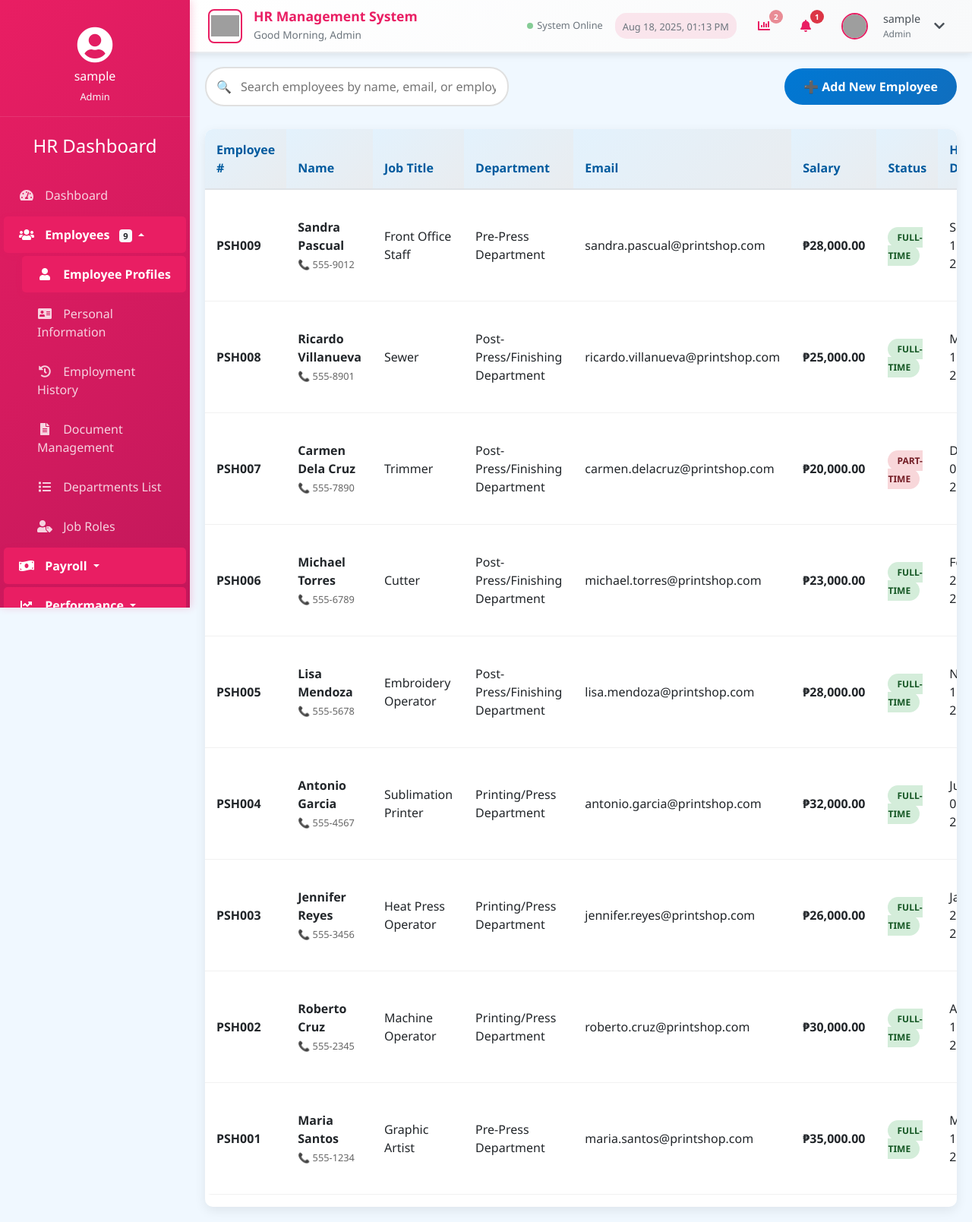
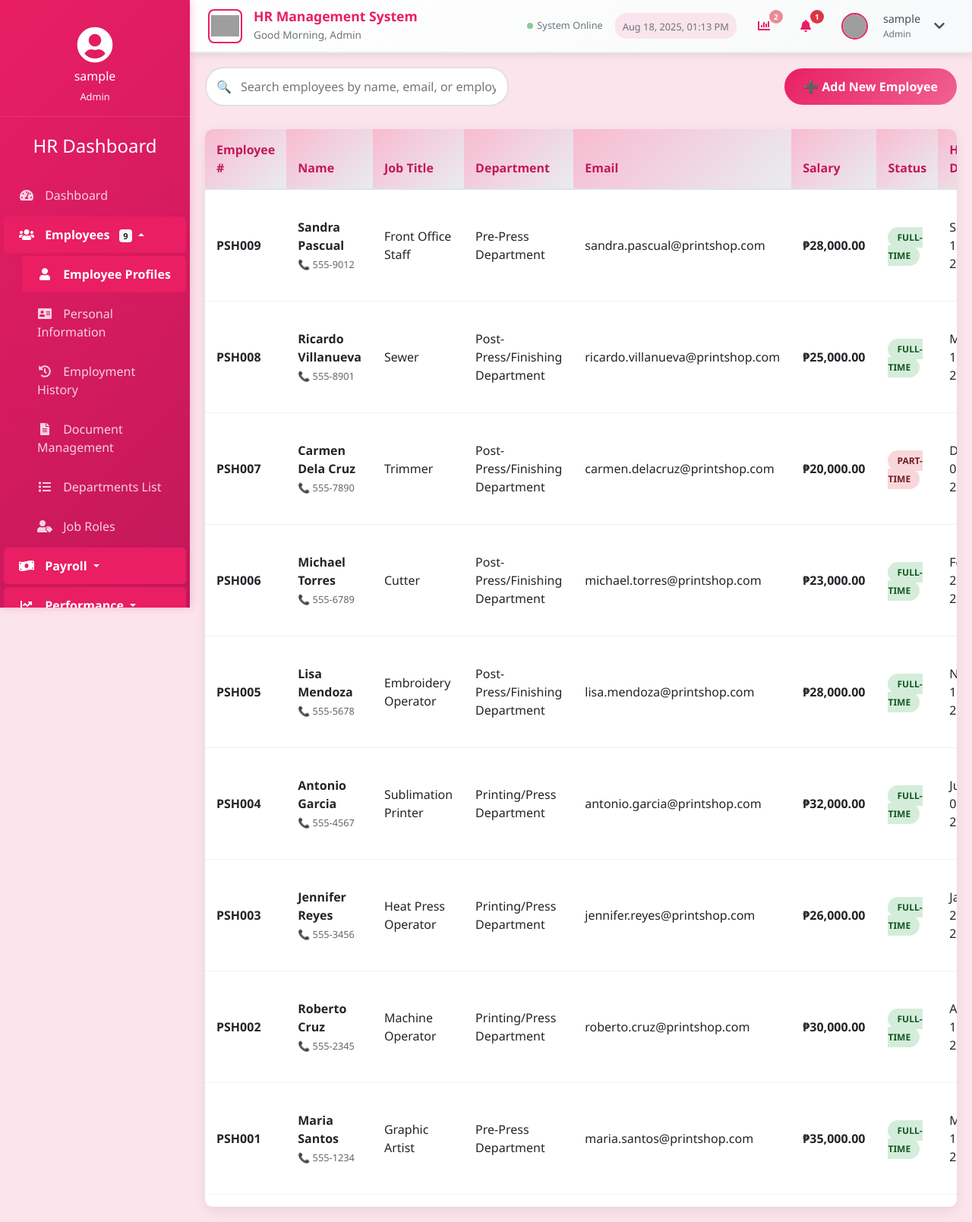
Before and after one commit to Tsrow181/HRMS_BSIS_02, a PHP site: page /HR/employee_profile.php in a window 1280 px wide. Shown: the whole page at 76% size. Run offline with PHP 8.4, Linux system fonts and the light colour scheme; the visitor is signed in with stand-in values (Sample User, id 1); data comes from the database, SQL or seed files in the repository; data that the repository does not hold is empty; grey boxes are pictures that could not be loaded.

Commit message:
Update employee_profile.php

```diff
--- a/employee_profile.php
+++ b/employee_profile.php
@@ -132,15 +132,15 @@ $jobRoles = $stmt->fetchAll(PDO::FETCH_ASSOC);
     <title>Employee Profile Management - HR System</title>
     <link rel="stylesheet" href="https://stackpath.bootstrapcdn.com/bootstrap/4.5.2/css/bootstrap.min.css">
     <link rel="stylesheet" href="https://cdnjs.cloudflare.com/ajax/libs/font-awesome/5.15.1/css/all.min.css">
-    <link rel="stylesheet" href="styles.css">
+    <link rel="stylesheet" href="styles.css?v=rose">
     <style>
         /* Additional custom styles for employee profile page */
         :root {
-            --azure-blue: #0078D4;
-            --azure-blue-light: #106EBE;
-            --azure-blue-dark: #005A9E;
-            --azure-blue-lighter: #E3F2FD;
-            --azure-blue-pale: #F0F8FF;
+            --azure-blue: #E91E63;
+            --azure-blue-light: #F06292;
+            --azure-blue-dark: #C2185B;
+            --azure-blue-lighter: #F8BBD0;
+            --azure-blue-pale: #FCE4EC;
         }
 
         .section-title {
@@ -194,7 +194,7 @@ $jobRoles = $stmt->fetchAll(PDO::FETCH_ASSOC);
         .search-box input:focus {
             border-color: var(--azure-blue);
             outline: none;
-            box-shadow: 0 0 10px rgba(0, 120, 212, 0.3);
+            box-shadow: 0 0 10px rgba(233, 30, 99, 0.3);
         }
 
         .search-icon {
@@ -224,7 +224,7 @@ $jobRoles = $stmt->fetchAll(PDO::FETCH_ASSOC);
 
         .btn-primary:hover {
             transform: translateY(-2px);
-            box-shadow: 0 5px 15px rgba(0, 120, 212, 0.4);
+            box-shadow: 0 5px 15px rgba(233, 30, 99, 0.4);
             background: linear-gradient(135deg, var(--azure-blue-light) 0%, var(--azure-blue-dark) 100%);
         }
 
@@ -381,7 +381,7 @@ $jobRoles = $stmt->fetchAll(PDO::FETCH_ASSOC);
         .form-control:focus {
             border-color: var(--azure-blue);
             outline: none;
-            box-shadow: 0 0 10px rgba(0, 120, 212, 0.3);
+            box-shadow: 0 0 10px rgba(233, 30, 99, 0.3);
         }
 
         .form-row {
```
